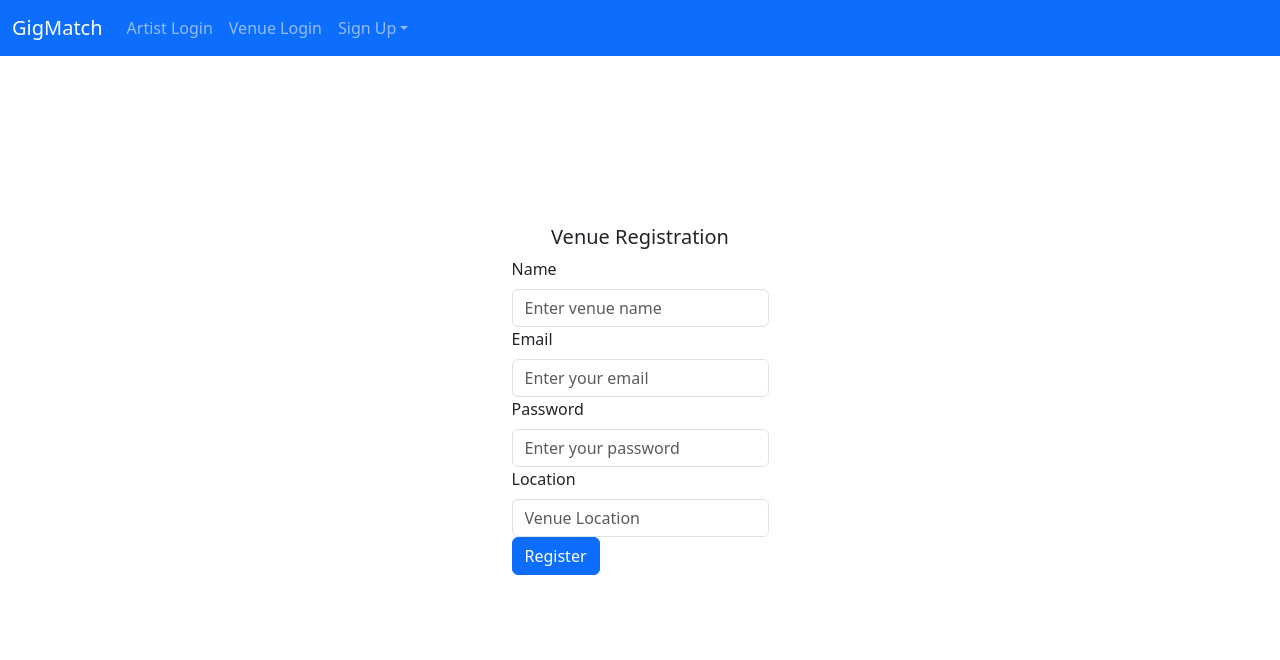
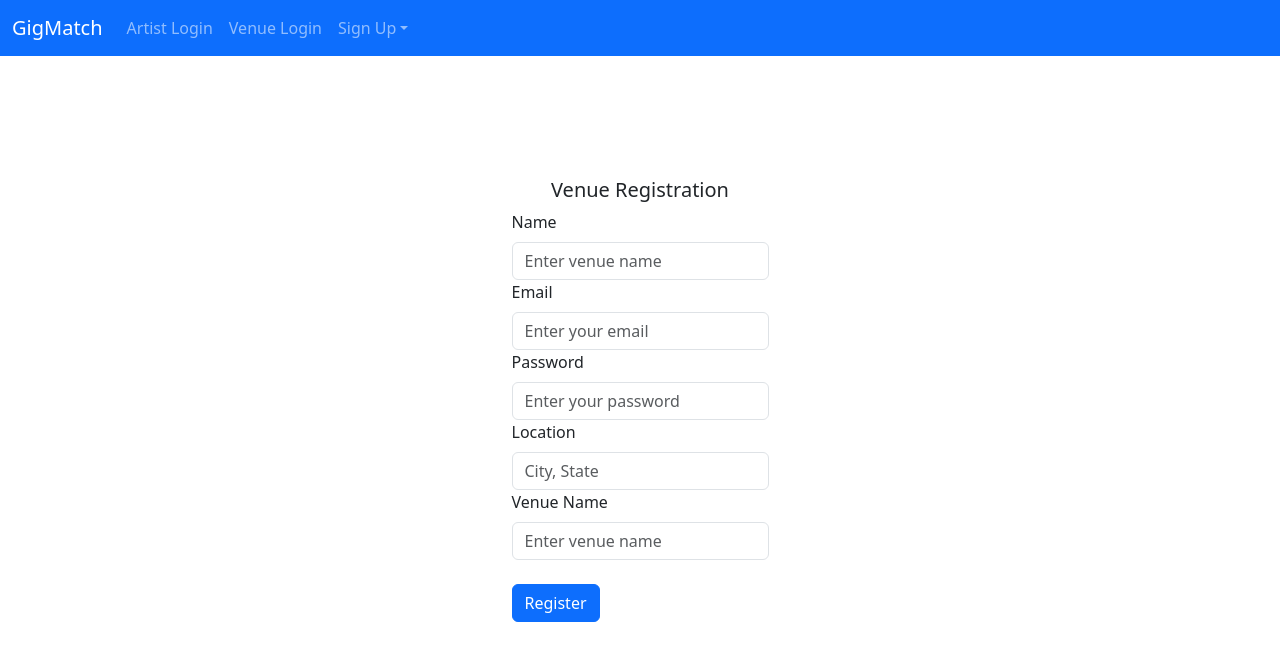
Before and after one commit to clay-odell/GigMatch_Frontend_Calendar_App, a React (Vite) app: page /admin-register in a window 1280 px wide. Shown: the top 660 px of the page. Built offline with nearby package versions, Linux system fonts and the light colour scheme; no server answers.

Commit message:
Venue Login and AdminRegister updated, password authentication, etc

```diff
--- a/src/components/logins/VenueLogin.jsx
+++ b/src/components/logins/VenueLogin.jsx
@@ -23,7 +23,6 @@ const VenueLogin = () => {
     try {
       const { token, admin } = await GigMatchApi.adminLogin(formData);
       setCurrentUser(admin);
-      console.log("Current User on Venue Login", admin);
       setToken(token);
       navigate("/master-calendar");
     } catch (error) {
--- a/src/components/register/AdminRegister.jsx
+++ b/src/components/register/AdminRegister.jsx
@@ -28,16 +28,12 @@ const AdminRegister = () => {
 
   const handleSubmit = async (event) => {
     event.preventDefault();
-
-    // Ensure name and venuename are set correctly
-    const dataToSubmit = {
-      ...formData,
-      name: formData.name || formData.venuename,
-      venuename: formData.venuename || formData.name,
-    };
+    if(formData.password.length < 8) {
+      setError("Password must be at least 8 characters");
+    }
 
     try {
-      const res = await GigMatchApi.registerAdmin(dataToSubmit);
+      const res = await GigMatchApi.registerAdmin(formData);
       const { token, user } = res;
 
       if (!token) {
@@ -72,10 +68,11 @@ const AdminRegister = () => {
           <Form.Label>Name</Form.Label>
           <Form.Control
             type="text"
-            name="venueName"
+            name="name"
             placeholder="Enter venue name"
             value={formData.name}
             onChange={handleChange}
+            required
           />
         </Form.Group>
         <Form.Group controlId="email">
@@ -86,6 +83,7 @@ const AdminRegister = () => {
             placeholder="Enter your email"
             value={formData.email}
             onChange={handleChange}
+            required
           />
         </Form.Group>
         <Form.Group controlId="password">
@@ -96,6 +94,7 @@ const AdminRegister = () => {
             placeholder="Enter your password"
             value={formData.password}
             onChange={handleChange}
+            required
           />
         </Form.Group>
         <Form.Group controlId="location">
@@ -103,15 +102,27 @@ const AdminRegister = () => {
           <Form.Control
             type="text"
             name="location"
-            placeholder="Venue Location"
+            placeholder="City, State"
             value={formData.location}
             onChange={handleChange}
           />
         </Form.Group>
+        <Form.Group controlId="venuename">
+          <Form.Label>Venue Name</Form.Label>
+          <Form.Control
+            type="text"
+            name="location"
+            placeholder="Enter venue name"
+            value={formData.venuename}
+            required
+            />
+        </Form.Group>
+        <br />
+        {error && <p style={{ color: "red" }}>{error}</p>}
         <Button type="submit" variant="primary">
           Register
         </Button>
-        {error && <p style={{ color: "red" }}>{error}</p>}
+
       </Form>
     </Card>
   );
```
Also changed, not shown: 3 other files (tests, documents, lock files or other folders).
